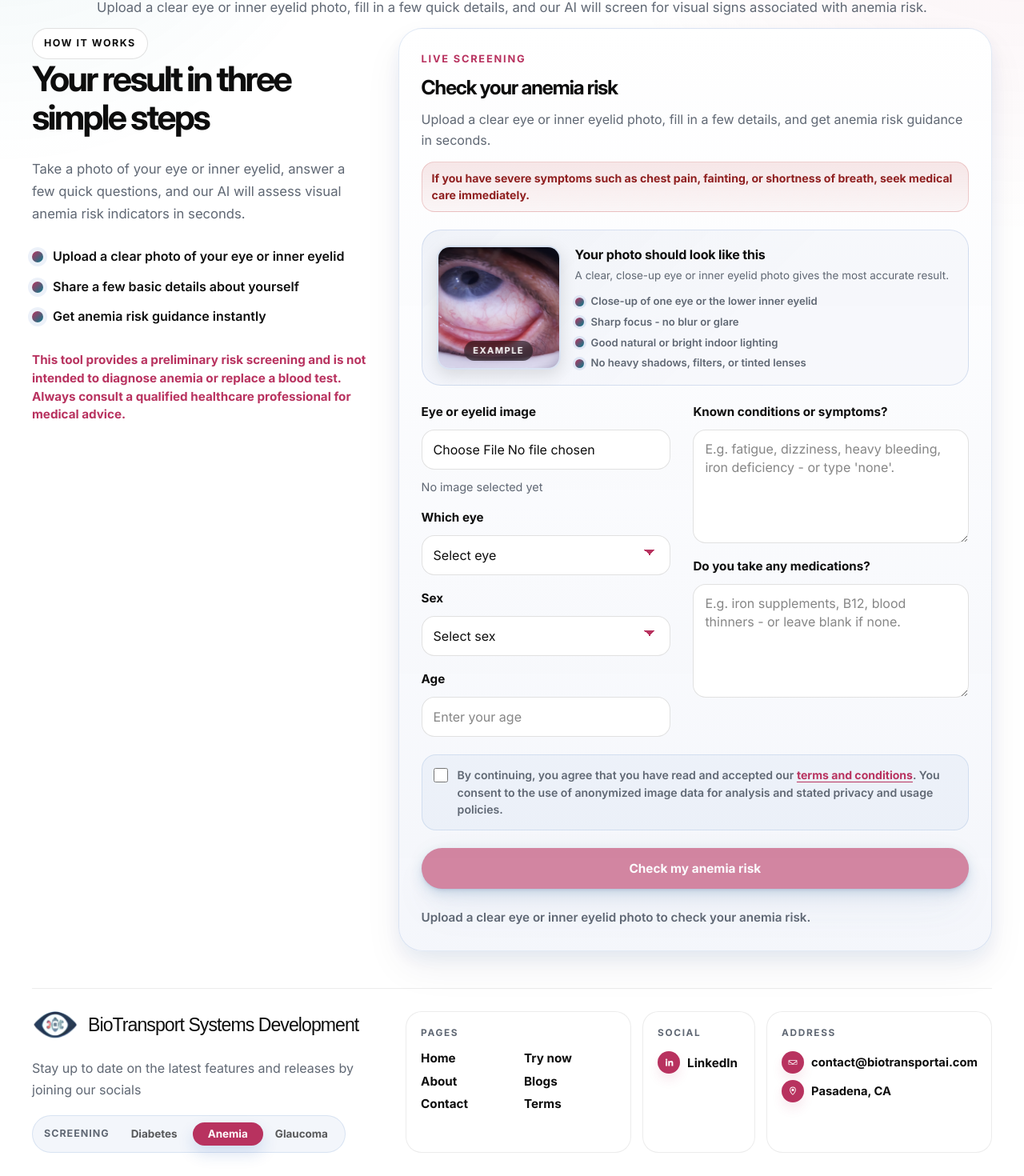
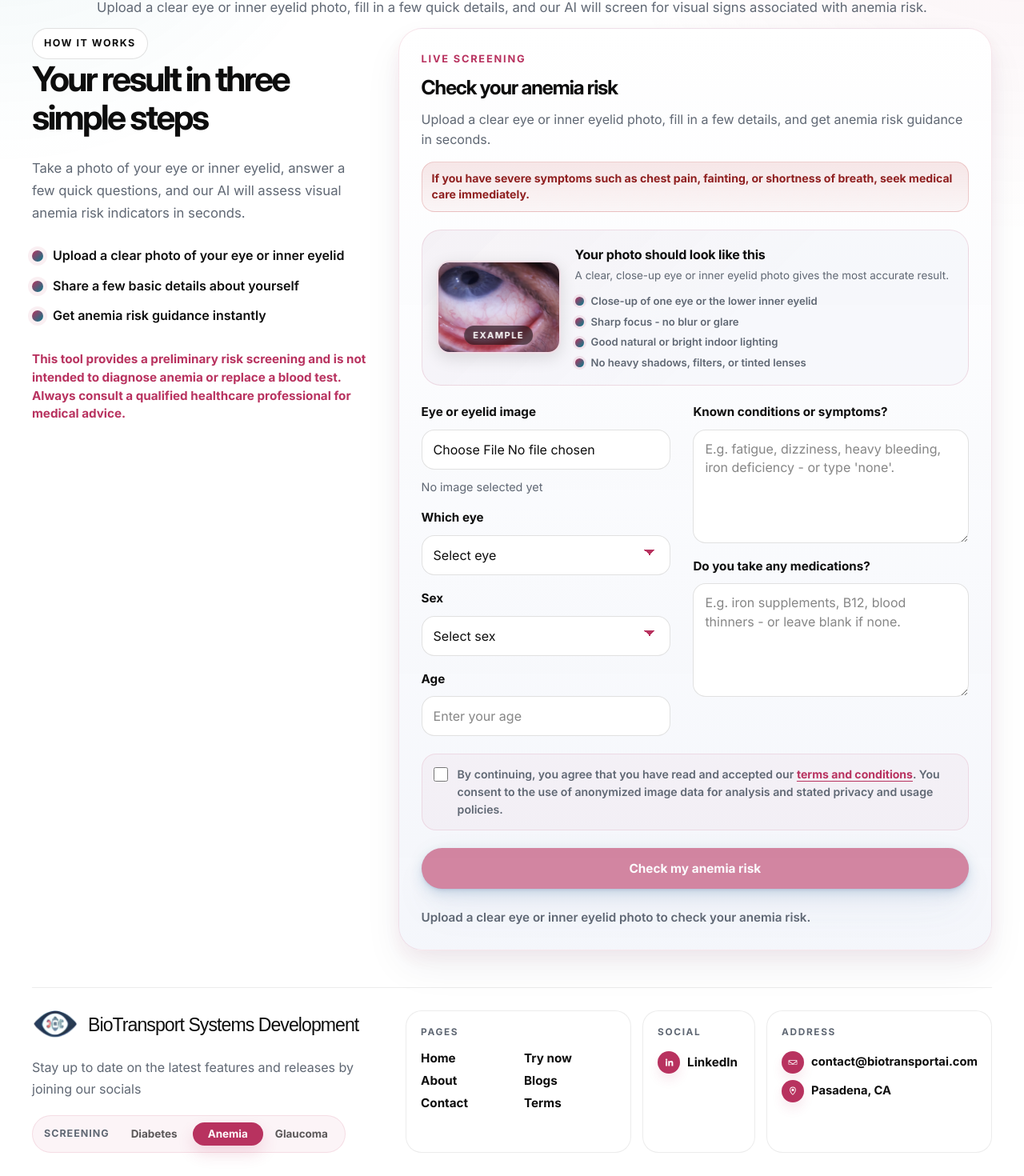
Before and after one commit to AnNik79/Anemia-APP, a Next.js app: page /try-now in a window 1280 px wide. Shown: the part 265-1735 px from the top of the page at 80% size. Built offline with nearby package versions, Linux system fonts and the light colour scheme; a web font is replaced by a local one.

Commit message:
Fix UI colors

```diff
--- a/app/globals.css
+++ b/app/globals.css
@@ -13,17 +13,18 @@
   --site-border: rgba(13, 13, 13, 0.08);
   --site-border-strong: rgba(13, 13, 13, 0.12);
   --site-primary: #b8325f;
+  --site-primary-rgb: 184, 50, 95;
   --site-primary-dark: #8b2144;
   --site-accent: #057c8b;
   --site-shadow-card:
     0 1px 45px rgba(0, 0, 0, 0.07),
-    0 16px 40px rgba(184, 50, 95, 0.08);
+    0 16px 40px rgba(var(--site-primary-rgb),0.08);
   --site-shadow-button:
     0 0 15px rgba(6, 125, 140, 0.05),
-    0 0.8px 1.75px -1px rgba(37, 76, 138, 0.35),
-    0 2.42px 5.31px -2px rgba(184, 50, 95, 0.25),
-    0 6.38px 14.04px -3px rgba(184, 50, 95, 0.2),
-    0 20px 44px -4px rgba(184, 50, 95, 0.08);
+    0 0.8px 1.75px -1px rgba(var(--site-primary-rgb), 0.35),
+    0 2.42px 5.31px -2px rgba(var(--site-primary-rgb), 0.25),
+    0 6.38px 14.04px -3px rgba(var(--site-primary-rgb), 0.2),
+    0 20px 44px -4px rgba(var(--site-primary-rgb), 0.08);
   --shell-width: 1200px;
 }
 
@@ -38,7 +39,7 @@ body {
   min-height: 100vh;
   overflow-x: hidden;
   background:
-    radial-gradient(circle at top right, rgba(184, 50, 95, 0.08), transparent 26%),
+    radial-gradient(circle at top right, rgba(var(--site-primary-rgb),0.08), transparent 26%),
     radial-gradient(circle at top left, rgba(5, 124, 139, 0.08), transparent 22%),
     var(--site-bg);
   color: var(--site-ink);
@@ -91,7 +92,7 @@ summary::-webkit-details-marker {
 }
 
 .section {
-  padding: 48px 0 0;
+  padding: clamp(28px, 4vw, 48px) 0 0;
 }
 
 .section--tight-top {
@@ -210,8 +211,8 @@ summary::-webkit-details-marker {
 
 .site-nav-link--button:hover,
 .site-nav-link--button.site-nav-link--active {
-  border-color: rgba(23, 80, 172, 0.18);
-  background: rgba(23, 80, 172, 0.08);
+  border-color: rgba(var(--site-primary-rgb),0.18);
+  background: rgba(var(--site-primary-rgb),0.08);
   color: var(--site-primary);
 }
 
@@ -225,7 +226,7 @@ summary::-webkit-details-marker {
   align-items: center;
   justify-content: space-between;
   gap: 10px;
-  border: 1px solid rgba(184, 50, 95, 0.16);
+  border: 1px solid rgba(var(--site-primary-rgb),0.16);
   border-radius: 999px;
   padding: 8px 12px 8px 14px;
   background: rgba(255, 255, 255, 0.78);
@@ -240,8 +241,8 @@ summary::-webkit-details-marker {
 
 .screening-select-summary:hover,
 .screening-select[open] .screening-select-summary {
-  border-color: rgba(184, 50, 95, 0.28);
-  background: rgba(184, 50, 95, 0.08);
+  border-color: rgba(var(--site-primary-rgb),0.28);
+  background: rgba(var(--site-primary-rgb),0.08);
 }
 
 .screening-select-kicker {
@@ -321,7 +322,7 @@ summary::-webkit-details-marker {
 
 .screening-select-link:hover,
 .screening-select-link--active {
-  background: rgba(184, 50, 95, 0.08);
+  background: rgba(var(--site-primary-rgb),0.08);
   color: var(--site-primary);
 }
 
@@ -354,10 +355,10 @@ summary::-webkit-details-marker {
   grid-auto-columns: 1fr;
   gap: 4px;
   align-items: center;
-  border: 1px solid rgba(23, 80, 172, 0.14);
+  border: 1px solid rgba(var(--site-primary-rgb),0.14);
   border-radius: 999px;
   padding: 4px;
-  background: rgba(23, 80, 172, 0.06);
+  background: rgba(var(--site-primary-rgb),0.06);
 }
 
 .screening-menu-option {
@@ -387,7 +388,7 @@ summary::-webkit-details-marker {
 .screening-menu-option--active:hover {
   background: var(--site-primary);
   color: #fff;
-  box-shadow: 0 10px 20px rgba(23, 80, 172, 0.16);
+  box-shadow: 0 10px 20px rgba(var(--site-primary-rgb),0.16);
 }
 
 .site-nav--mobile {
@@ -467,7 +468,7 @@ summary::-webkit-details-marker {
 }
 
 .site-button--secondary:hover {
-  border-color: rgba(23, 80, 172, 0.3);
+  border-color: rgba(var(--site-primary-rgb),0.3);
   background: var(--site-panel-strong);
 }
 
@@ -522,7 +523,7 @@ summary::-webkit-details-marker {
   font-weight: 700;
   letter-spacing: -0.06em;
   max-width: none;
-  font-size: clamp(2.3rem, 4vw, 2.7rem);
+  font-size: clamp(1.85rem, 1.4rem + 1.6vw, 2.7rem);
   line-height: 1.12;
 }
 
@@ -563,14 +564,14 @@ summary::-webkit-details-marker {
   display: grid;
   gap: clamp(16px, 2.5vw, 22px);
   padding: clamp(18px, 4vw, 28px);
-  border: 1px solid rgba(23, 80, 172, 0.12);
+  border: 1px solid rgba(var(--site-primary-rgb),0.12);
   border-radius: clamp(22px, 4vw, 30px);
   background:
     linear-gradient(180deg, rgba(255, 255, 255, 0.98), rgba(244, 246, 251, 0.96)),
     radial-gradient(circle at top left, rgba(5, 124, 139, 0.08), transparent 30%);
   box-shadow:
     0 22px 48px rgba(15, 27, 63, 0.06),
-    0 10px 24px rgba(23, 80, 172, 0.07);
+    0 10px 24px rgba(var(--site-primary-rgb),0.07);
 }
 
 .hero-demo-header {
@@ -651,7 +652,7 @@ summary::-webkit-details-marker {
 
 .hero-demo-file-input {
   width: 100%;
-  border: 1px dashed rgba(23, 80, 172, 0.24);
+  border: 1px dashed rgba(var(--site-primary-rgb),0.24);
   border-radius: 16px;
   padding: 12px 14px;
   background: rgba(255, 255, 255, 0.9);
@@ -693,7 +694,7 @@ summary::-webkit-details-marker {
   inset: 100px 8% auto;
   height: 240px;
   border-radius: 999px;
-  background: radial-gradient(circle, rgba(23, 80, 172, 0.18), transparent 70%);
+  background: radial-gradient(circle, rgba(var(--site-primary-rgb),0.18), transparent 70%);
   filter: blur(20px);
 }
 
@@ -846,7 +847,7 @@ summary::-webkit-details-marker {
   border-radius: 999px;
   background:
     linear-gradient(135deg, var(--site-primary), var(--site-accent));
-  box-shadow: 0 0 0 5px rgba(23, 80, 172, 0.08);
+  box-shadow: 0 0 0 5px rgba(var(--site-primary-rgb),0.08);
 }
 
 .vision-stage {
@@ -862,8 +863,8 @@ summary::-webkit-details-marker {
   inset: 34px 6% 26px;
   border-radius: 36px;
   background:
-    radial-gradient(circle at top, rgba(23, 80, 172, 0.18), transparent 55%),
-    linear-gradient(180deg, rgba(23, 80, 172, 0.08), rgba(23, 80, 172, 0.02));
+    radial-gradient(circle at top, rgba(var(--site-primary-rgb),0.18), transparent 55%),
+    linear-gradient(180deg, rgba(var(--site-primary-rgb),0.08), rgba(var(--site-primary-rgb),0.02));
 }
 
 .vision-stage-card {
@@ -964,7 +965,7 @@ summary::-webkit-details-marker {
   align-items: center;
   justify-content: center;
   border-radius: 999px;
-  background: rgba(23, 80, 172, 0.1);
+  background: rgba(var(--site-primary-rgb),0.1);
   color: var(--site-primary);
   font-size: 1.35rem;
   font-weight: 800;
@@ -1021,8 +1022,8 @@ summary::-webkit-details-marker {
 .contact-info-card:hover,
 .contact-form-card:hover {
   transform: translateY(-5px);
-  border-color: rgba(23, 80, 172, 0.15);
-  box-shadow: 0 22px 36px rgba(23, 80, 172, 0.08);
+  border-color: rgba(var(--site-primary-rgb),0.15);
+  box-shadow: 0 22px 36px rgba(var(--site-primary-rgb),0.08);
 }
 
 .contact-info-card--static {
@@ -1120,7 +1121,7 @@ summary::-webkit-details-marker {
   position: absolute;
   inset: 0;
   background:
-    linear-gradient(90deg, rgba(23, 80, 172, 0.98), rgba(23, 80, 172, 0.72)),
+    linear-gradient(90deg, rgba(var(--site-primary-rgb),0.98), rgba(var(--site-primary-rgb),0.72)),
     url("/assets/patterns/dots.svg") center / cover no-repeat;
   opacity: 0.34;
 }
@@ -1154,10 +1155,10 @@ summary::-webkit-details-marker {
   align-items: center;
   gap: 12px;
   margin-top: 18px;
-  border: 1px solid rgba(23, 80, 172, 0.12);
+  border: 1px solid rgba(var(--site-primary-rgb),0.12);
   border-radius: 999px;
   padding: 8px 10px 8px 14px;
-  background: rgba(23, 80, 172, 0.05);
+  background: rgba(var(--site-primary-rgb),0.05);
 }
 
 .site-footer-switch-label {
@@ -1286,7 +1287,7 @@ summary::-webkit-details-marker {
   width: 28px;
   height: 28px;
   flex: 0 0 28px;
-  box-shadow: 0 8px 14px rgba(184, 50, 95, 0.1);
+  box-shadow: 0 8px 14px rgba(var(--site-primary-rgb),0.1);
 }
 
 .footer-contact-icon .site-contact-icon,
@@ -1370,7 +1371,7 @@ summary::-webkit-details-marker {
   width: 88px;
   height: 88px;
   border-radius: 999px;
-  background: radial-gradient(circle, rgba(23, 80, 172, 0.1), transparent 68%);
+  background: radial-gradient(circle, rgba(var(--site-primary-rgb),0.1), transparent 68%);
   content: "";
 }
 
@@ -1381,7 +1382,7 @@ summary::-webkit-details-marker {
   align-items: center;
   justify-content: center;
   border-radius: 999px;
-  background: rgba(23, 80, 172, 0.1);
+  background: rgba(var(--site-primary-rgb),0.1);
   color: var(--site-primary);
   font-size: 0.82rem;
   font-weight: 800;
@@ -1477,7 +1478,7 @@ summary::-webkit-details-marker {
   border-radius: 28px;
   padding: clamp(24px, 3vw, 34px);
   background:
-    linear-gradient(135deg, rgba(184, 50, 95, 0.08), rgba(5, 124, 139, 0.08)),
+    linear-gradient(135deg, rgba(var(--site-primary-rgb),0.08), rgba(5, 124, 139, 0.08)),
     rgba(255, 255, 255, 0.88);
   box-shadow: 0 18px 36px rgba(15, 27, 63, 0.05);
 }
@@ -1606,8 +1607,8 @@ summary::-webkit-details-marker {
 .form-field input:focus,
 .form-field select:focus,
 .form-field textarea:focus {
-  border-color: rgba(23, 80, 172, 0.45);
-  box-shadow: 0 0 0 4px rgba(23, 80, 172, 0.08);
+  border-color: rgba(var(--site-primary-rgb),0.45);
+  box-shadow: 0 0 0 4px rgba(var(--site-primary-rgb),0.08);
 }
 
 .form-field select {
@@ -1663,10 +1664,10 @@ summary::-webkit-details-marker {
   grid-template-columns: 18px minmax(0, 1fr);
   gap: 12px;
   align-items: start;
-  border: 1px solid rgba(23, 80, 172, 0.12);
+  border: 1px solid rgba(var(--site-primary-rgb),0.12);
   border-radius: 18px;
   padding: 14px;
-  background: rgba(23, 80, 172, 0.04);
+  background: rgba(var(--site-primary-rgb),0.04);
 }
 
 .terms-consent input {
@@ -1734,10 +1735,10 @@ summary::-webkit-details-marker {
   gap: clamp(12px, 2.5vw, 18px);
   align-items: center;
   padding: clamp(12px, 2.5vw, 18px);
-  border: 1.5px solid rgba(23, 80, 172, 0.14);
+  border: 1.5px solid rgba(var(--site-primary-rgb),0.14);
   border-radius: clamp(18px, 3vw, 24px);
   background:
-    linear-gradient(135deg, rgba(23, 80, 172, 0.03) 0%, transparent 60%),
+    linear-gradient(135deg, rgba(var(--site-primary-rgb),0.03) 0%, transparent 60%),
     rgba(244, 246, 251, 0.6);
 }
 
@@ -1745,9 +1746,9 @@ summary::-webkit-details-marker {
   position: relative;
   overflow: hidden;
   border-radius: 16px;
-  border: 2px solid rgba(23, 80, 172, 0.12);
+  border: 2px solid rgba(var(--site-primary-rgb),0.12);
   box-shadow: 0 6px 20px rgba(0, 0, 0, 0.12);
-  aspect-ratio: 1 / 1;
+  aspect-ratio: 4 / 3;
 }
 
 .upload-guide-image {
@@ -1818,7 +1819,7 @@ summary::-webkit-details-marker {
   height: 11px;
   border-radius: 999px;
   background: linear-gradient(135deg, var(--site-primary), var(--site-accent));
-  box-shadow: 0 0 0 3px rgba(23, 80, 172, 0.1);
+  box-shadow: 0 0 0 3px rgba(var(--site-primary-rgb),0.1);
 }
 
 /* Result card */
@@ -2050,6 +2051,11 @@ summary::-webkit-details-marker {
     width: min(var(--shell-width), calc(100% - 24px));
   }
 
+  .about-card-grid,
+  .testimonial-grid {
+    grid-template-columns: 1fr;
+  }
+
   .site-header {
     padding-top: 14px;
   }
@@ -2166,8 +2172,8 @@ summary::-webkit-details-marker {
   }
 
   .faq-toggle {
-    width: 30px;
-    height: 30px;
+    width: 40px;
+    height: 40px;
   }
 
   .faq-item p {
@@ -2271,6 +2277,25 @@ summary::-webkit-details-marker {
 }
 
 @media (max-width: 580px) {
+  .hero-description {
+    margin-top: 22px;
+    font-size: 1rem;
+  }
+
+  .blog-page-grid {
+    grid-template-columns: 1fr;
+    gap: 14px;
+  }
+
+  .form-field textarea {
+    min-height: 60px;
+  }
+
+  .screening-menu-option {
+    padding: 11px 12px;
+    min-height: 40px;
+  }
+
   .site-header-shell {
     padding: 12px 14px;
   }
```
